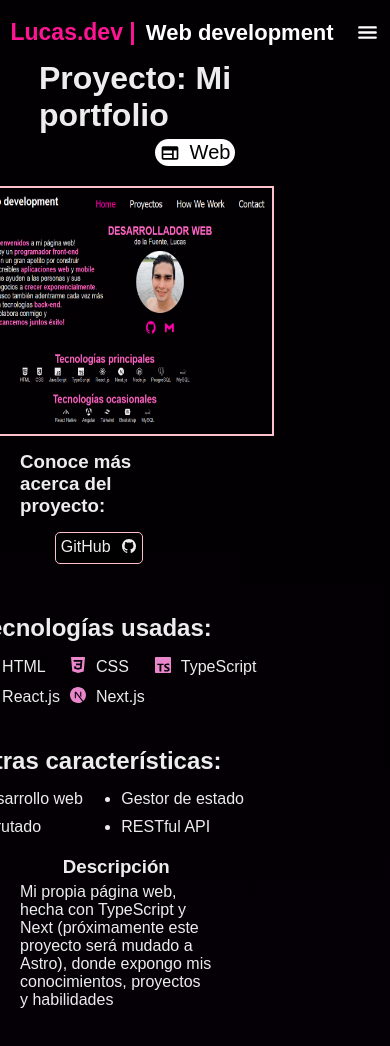
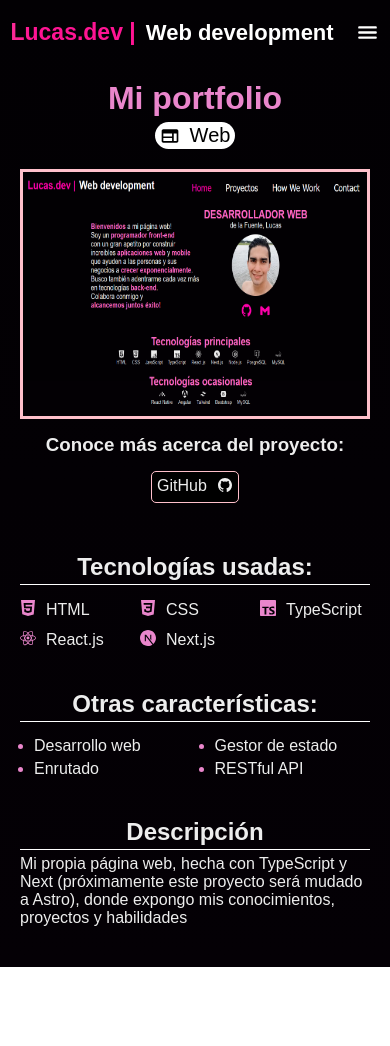
Before and after one commit to Lucano17/lucas.dev-page, a Next.js app: page /project/1 in a window 390 px wide. Shown: the top 1046 px of the page. After the commit the page ends 967 px from the top, so only its background shows below. Built offline with nearby package versions, Linux system fonts and the light colour scheme.

Commit message:
Feat: ProjectPage(id) > aside container styles

```diff
--- a/src/app/project/[id]/page.module.css
+++ b/src/app/project/[id]/page.module.css
@@ -38,16 +38,16 @@
   display: flex;
   flex-direction: column;
   align-items: center;
-  width: 45%;
-  max-width: 45%;
+  width: 50%;
+  max-width: 50%;
 }
 
 .aside {
   display: flex;
   flex-direction: column;
   align-items: center;
-  width: 55%;
-  max-width: 55%;
+  width: 50%;
+  max-width: 50%;
 }
 
 .data {
@@ -57,7 +57,7 @@
 }
 
 .projectImage {
-  border: 2px solid pink;
+  border: 3px solid pink;
 }
 
 .techGrid {
@@ -71,12 +71,23 @@
 .featureGrid {
   display: grid;
   grid-template-columns: repeat(2, 1fr);
-  grid-gap: 10px;
+  grid-column-gap: 25px;
+  grid-row-gap: 5px;
   grid-auto-rows: minmax(auto);
+  margin-left: 14px;
   margin-top: 15px;
 }
 
+:global(li::marker) {
+  color: rgb(234, 134, 204);
+}
+
 .techsContainer {
+  display: flex;
+  flex-direction: column;
+}
+
+.techsList {
   display: flex;
   align-items: center;
   gap: 10px;
@@ -119,10 +130,17 @@
   padding-bottom: 40px;
 }
 
-.description h3 {
+:global(h1) {
+  color: rgb(234, 134, 204);
+}
+
+:global(h2) {
   display: flex;
   justify-content: center;
+  border-bottom: 1px solid white;
+  padding-bottom: 3px;
 }
+
 .description p {
   margin-top: 5px;
 }
@@ -130,17 +148,32 @@
 @media (max-width: 800px) {
   .container {
     display: flex;
+    justify-content: center;
+    margin: auto;
     flex-direction: column;
+    width: 80%;
     max-width: 80%;
   }
   .mainContent {
     flex-direction: column;
   }
   .section {
+    display: flex;
+    justify-content: center;
+    margin: auto;
+    width: 100%;
     max-width: 100%;
   }
   .aside {
+    display: flex;
+    justify-content: center;
+    margin: auto;
+    width: 100%;
     max-width: 100%;
+  }
+  .techsContainer {
+    display: flex;
+    justify-content: center;
   }
   .techGrid {
     grid-template-columns: repeat(3, 1fr);
--- a/src/app/project/[id]/page.tsx
+++ b/src/app/project/[id]/page.tsx
@@ -38,17 +38,18 @@ export async function generateMetadata({ params }: { params: tParams }) {
 export default async function ProjectPage({ params }: { params: tParams }) {
   const id = Number((await params).id);
   const project = projects.projects.find((project) => project.id === id);
-  // const platformName = project?.platform.name;
 
   if (!project) {
     notFound();
   }
   return (
     <div className={styles.container}>
-      <h1>Proyecto: {project?.title}</h1>
+      <h1>{project?.title}</h1>
       {project.platform.name && (
         <div className={styles.platformContainer}>
-          <span className={styles.platformIcon}>{platformIcons[project.platform.name] ?? null}</span>
+          <span className={styles.platformIcon}>
+            {platformIcons[project.platform.name] ?? null}
+          </span>
           <p className={styles.platformTitle}>{project.platform.name}</p>
         </div>
       )}
@@ -89,14 +90,11 @@ export default async function ProjectPage({ params }: { params: tParams }) {
         </section>
         <aside className={styles.aside}>
           <div className={styles.data}>
-            <div>
+            <div className={styles.techsContainer}>
               <h2>Tecnologías usadas:</h2>
               <div className={styles.techGrid}>
                 {project.techsUsed?.map((tech) => (
-                  <div
-                    key={`${tech.name}-${id}`}
-                    className={styles.techsContainer}
-                  >
+                  <div key={`${tech.name}-${id}`} className={styles.techsList}>
                     <p className={styles.techIcons}>
                       {techIcons[tech.name!] ?? null}
                     </p>
@@ -115,11 +113,10 @@ export default async function ProjectPage({ params }: { params: tParams }) {
                 </ul>
               </div>
             </div>
-          </div>
-
-          <div className={styles.description}>
-            <h3>Descripción</h3>
-            <p>{project.description}</p>
+            <div className={styles.description}>
+              <h2>Descripción</h2>
+              <p>{project.description}</p>
+            </div>
           </div>
         </aside>
       </div>
--- a/src/seed/seed.ts
+++ b/src/seed/seed.ts
@@ -106,7 +106,7 @@ export const projects: ProjectsData = {
             "webLink": "https://poke-api-vert-one.vercel.app",
             "platform": {name: "Web"},
             "images": ["poke-api.image1.png"],
-            "description": "No solo una simple PokeApi, toda la PokeInfo que buscas!",
+            "description": "No solo una simple PokeApi, toda la PokeInfo que buscas! Cuenta con un menú para ver una lista de los 151 pokémon de Kanto, tus evoluciones, sus sprites, sus versiones variocolor (shiny) y sus movimientos. También podrás ver sus tipos elementales, con un diseño personalizado para cada uno. También podrás marcar tus pokémon favoritos y guardarlos en el almacenamiento local de tu navegador de preferencia",
             "techsUsed": [
                 { name: "HTML" },
                 { name: "TailwindCSS" },
```
